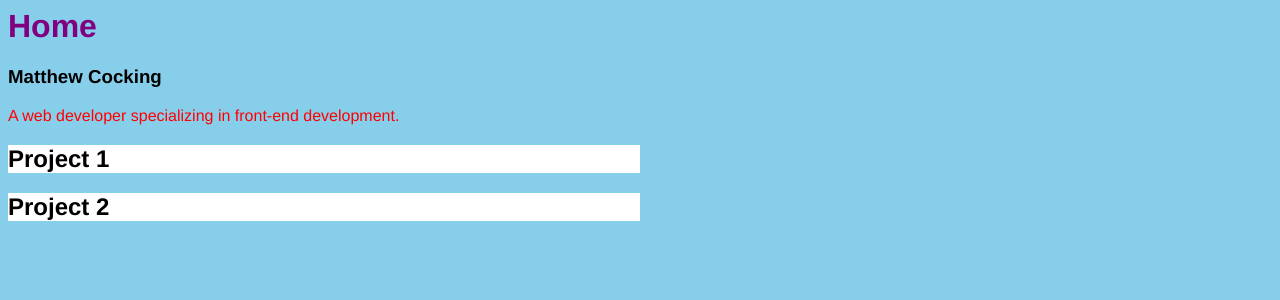
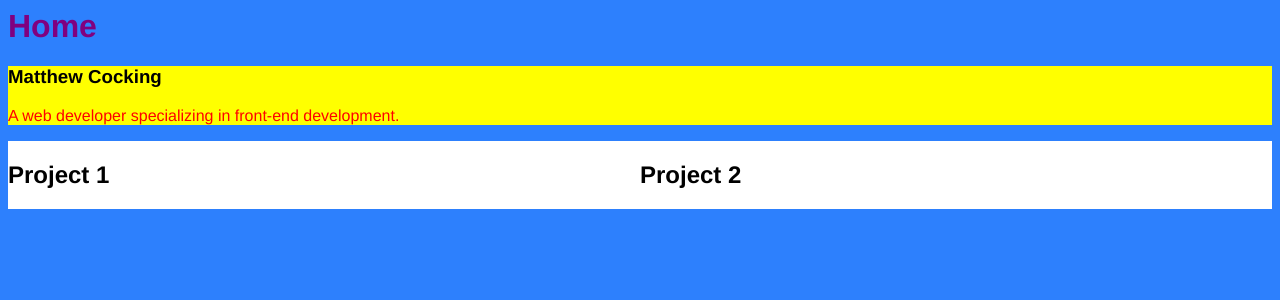
Before and after one commit to Matthew-Cocking/portfolio, a PHP site: page / in a window 1280 px wide. Shown: the top 300 px of the page. Run offline with PHP 8.4, Linux system fonts and the light colour scheme; style sheets or scripts are compiled from the project's sources.

Commit message:
development

```diff
--- a/index.scss
+++ b/index.scss
@@ -1,5 +1,5 @@
 $font-stack: Helvetica, sans-serif;
-$primary-color: skyblue;
+$primary-color: rgb(45, 128, 253);
 $secondary-color: Red;
 
 body {
@@ -16,10 +16,10 @@ p{
     color: $secondary-color;
 }
 
-
 .banner {
     border:0;
-    Width:100%
+    Width:100%;
+    background: yellow;
 }
 
 .container {
@@ -27,6 +27,7 @@ p{
 }
 
 .section {
+    float:left;
     border: 0;
     width:50%;
     background: white;
```
